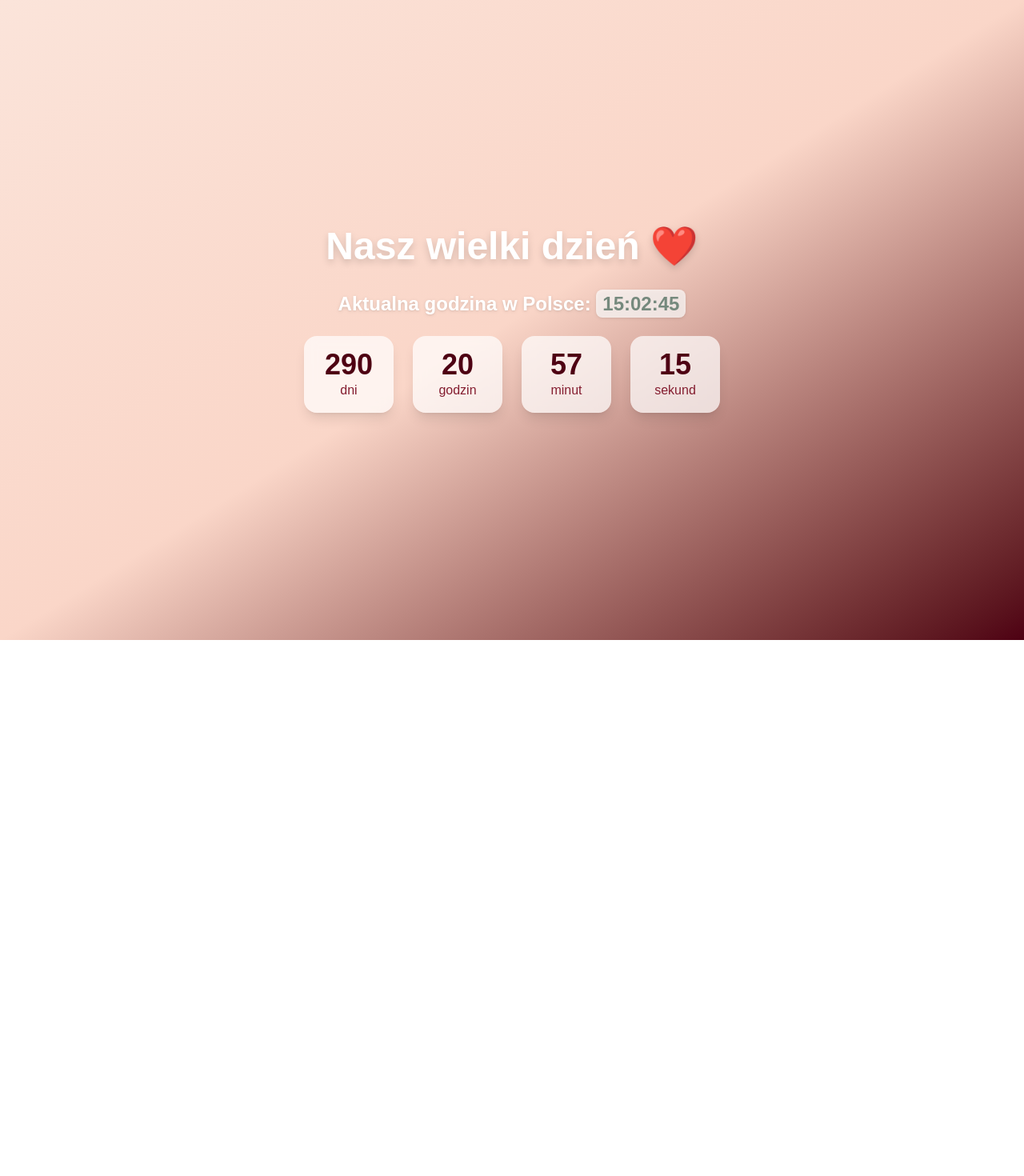
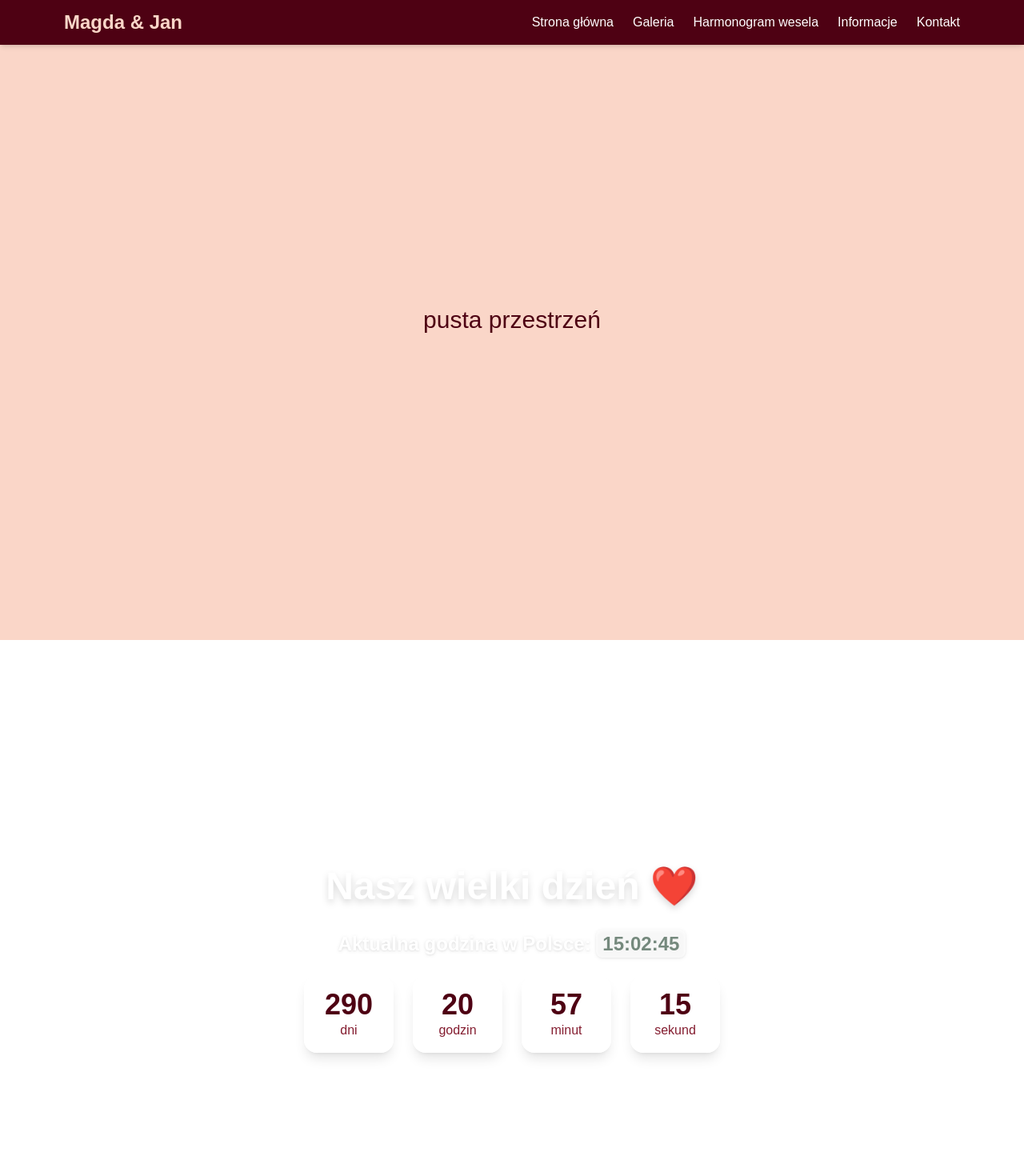
Before and after one commit to Jan-Kalla/Magda-Jan, a Next.js app: page / in a window 1280 px wide. Shown: the top 1470 px of the page at 80% size. Before the commit the page ends 800 px from the top, so only its background shows below. Built offline with nearby package versions, Linux system fonts and the light colour scheme.

Commit message:
gradient i fajnie chodzące zdjęcie

```diff
--- /dev/null
+++ b/app/components/Navbar.tsx
@@ -0,0 +1,68 @@
+"use client";
+
+import Link from "next/link";
+import { useState } from "react";
+
+export default function Navbar() {
+  const [isOpen, setIsOpen] = useState(false);
+
+  const navItems = [
+    { label: "Strona główna", href: "/" },
+    { label: "Galeria", href: "/galeria" },
+    { label: "Harmonogram wesela", href: "/harmonogram" },
+    { label: "Informacje", href: "/informacje" },
+    { label: "Kontakt", href: "/kontakt" },
+  ];
+
+  return (
+    <nav className="fixed top-0 left-0 w-full bg-[#4E0113] text-white shadow-md z-50">
+      <div className="max-w-6xl mx-auto px-4 py-3 flex justify-between items-center">
+        {/* Logo / nazwa */}
+        <Link href="/" className="text-2xl font-bold text-[#FAD6C8]">
+          Magda & Jan
+        </Link>
+
+        {/* Desktop menu */}
+        <ul className="hidden md:flex space-x-6">
+          {navItems.map((item) => (
+            <li key={item.href}>
+              <Link
+                href={item.href}
+                className="hover:text-[#FAD6C8] transition-colors"
+              >
+                {item.label}
+              </Link>
+            </li>
+          ))}
+        </ul>
+
+        {/* Mobile toggle */}
+        <button
+          className="md:hidden focus:outline-none"
+          onClick={() => setIsOpen(!isOpen)}
+        >
+          <span className="material-icons text-3xl">menu</span>
+        </button>
+      </div>
+
+      {/* Mobile menu */}
+      {isOpen && (
+        <div className="md:hidden bg-[#841D30] px-4 pb-4">
+          <ul className="flex flex-col space-y-2">
+            {navItems.map((item) => (
+              <li key={item.href}>
+                <Link
+                  href={item.href}
+                  className="block py-2 hover:text-[#FAD6C8] transition-colors"
+                  onClick={() => setIsOpen(false)}
+                >
+                  {item.label}
+                </Link>
+              </li>
+            ))}
+          </ul>
+        </div>
+      )}
+    </nav>
+  );
+}
--- a/app/page.tsx
+++ b/app/page.tsx
@@ -1,13 +1,16 @@
 "use client";
 
+import Navbar from "@/app/components/Navbar";
+import Image from "next/image";
 import { useEffect, useState } from "react";
 import { motion, AnimatePresence } from "framer-motion";
 
 export default function Home() {
   const [now, setNow] = useState(new Date());
-  const targetDate = new Date("2026-07-19T12:00:00+02:00");
+  const [mounted, setMounted] = useState(false);
 
   useEffect(() => {
+    setMounted(true);
     const timer = setInterval(() => {
       setNow(new Date());
     }, 1000);
@@ -15,7 +18,10 @@ export default function Home() {
     return () => clearInterval(timer);
   }, []);
 
-  // aktualna godzina w Polsce
+  if (!mounted) return null;
+
+  const targetDate = new Date("2026-07-19T12:00:00+02:00");
+
   const polishTime = new Date().toLocaleTimeString("pl-PL", {
     timeZone: "Europe/Warsaw",
     hour: "2-digit",
@@ -23,7 +29,6 @@ export default function Home() {
     second: "2-digit",
   });
 
-  // odliczanie
   const diff = targetDate.getTime() - now.getTime();
   const days = Math.floor(diff / (1000 * 60 * 60 * 24));
   const hours = Math.floor((diff / (1000 * 60 * 60)) % 24);
@@ -38,20 +43,43 @@ export default function Home() {
   ];
 
   return (
-    <main className="flex flex-col items-center justify-center min-h-screen p-8 bg-gradient-to-br from-[#FBE4DA] via-[#FAD6C8] to-[#4E0113]">
-      <h1 className="text-5xl font-bold text-white mb-8 drop-shadow-lg">
-        Nasz wielki dzień ❤️
-      </h1>
+    <>
+      <Navbar />
 
-      {/* Aktualna godzina */}
-      <div className="text-2xl font-semibold text-white mb-6 drop-shadow">
+
+
+      {/* === Tło zdjęcia === */}
+      <div className="fixed inset-0 -z-20">
+        <Image
+          src="/fotki/raczki.jpg"
+          alt="Magda i Jan"
+          fill
+          priority
+          className="object-cover"
+        />
+      </div>
+{/* Górna sekcja w kolorze #FAD6C8 */}
+<section className="h-[100vh] bg-[#FAD6C8] flex items-center justify-center text-[#4E0113] text-3xl">
+  pusta przestrzeń
+</section>
+
+<section className="relative w-full min-h-screen flex flex-col items-center justify-center p-8 text-center text-white overflow-hidden">
+  {/* Gradient z maską pod treścią */}
+  <div className="absolute inset-0 -z-10
+    bg-gradient-to-br from-[#FBE4DA] via-[#FAD6C8] to-[#4E0113]
+    [mask-image:linear-gradient(to_bottom,black_0%,transparent_0%,transparent_100%,black_100%)]
+    [mask-repeat:no-repeat] [mask-size:100%_100%]" />
+
+  {/* Tutaj treść hero */}
+  <h1 className="text-5xl font-bold mb-8 drop-shadow-lg">Nasz wielki dzień ❤️</h1>
+
+  <div className="text-2xl font-semibold mb-6 drop-shadow">
     Aktualna godzina w Polsce:{" "}
     <span className="text-[#75897D] bg-white/70 px-2 py-1 rounded-lg">
       {polishTime}
     </span>
   </div>
 
-      {/* Odliczanie */}
   <div className="grid grid-cols-4 gap-6 text-center">
     {timeUnits.map((unit) => (
       <div
@@ -74,6 +102,12 @@ export default function Home() {
       </div>
     ))}
   </div>
-    </main>
+</section>
+
+      {/* === Dalsza zawartość strony === */}
+      <section className="relative z-10 bg-gradient-to-b from-[#FAD6C8] to-[#4E0113] h-[150vh] flex items-center justify-center text-white text-3xl">
+        w dół ➡️
+      </section>
+    </>
   );
 }
```
Also changed, not shown: public/fotki/raczki.jpg (added). Lines whose indentation alone changed are shown as unchanged.
